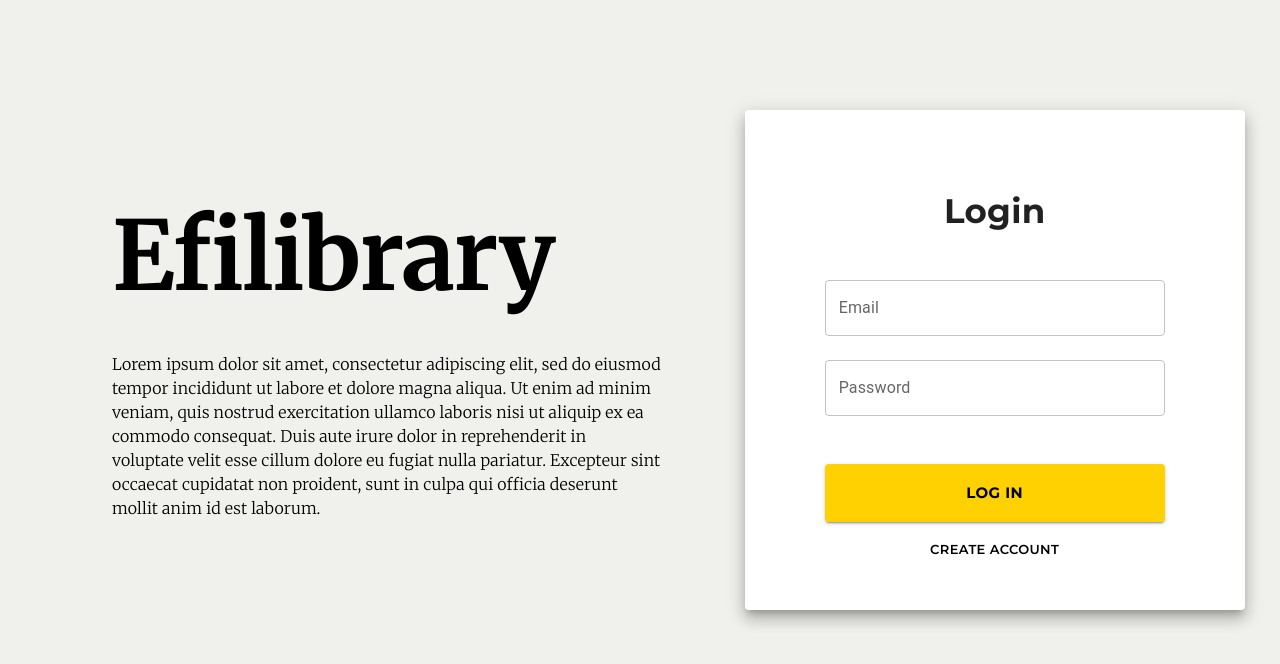
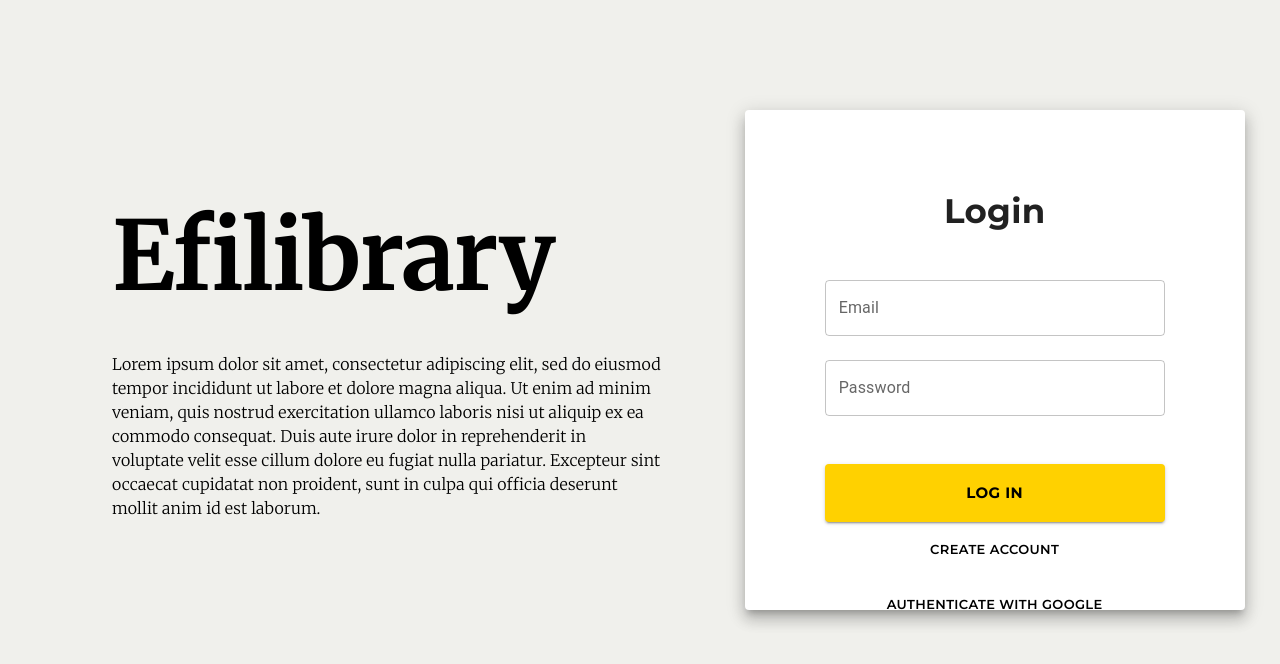
Before and after one commit to LibraryProjectGroup/library-project-frontend, a React (Create React App) app: page /login in a window 1280 px wide. Shown: the top 664 px of the page. Built offline with nearby package versions, Linux system fonts and the light colour scheme; no server answers.

Commit message:
Google authentication

```diff
--- a/src/components/pages/loginPage/LoginPage.tsx
+++ b/src/components/pages/loginPage/LoginPage.tsx
@@ -1,7 +1,7 @@
 import React, { useState, FC, useEffect, useContext } from "react";
 import { Box, Typography, TextField, Button, Paper, Grid } from "@mui/material";
 import BACKEND_URL from "../../../backendUrl";
-import { useNavigate } from "react-router-dom";
+import { Route, useNavigate } from "react-router-dom";
 import {
   loginButton,
   loginBox,
@@ -41,6 +41,19 @@ const LoginPage: FC = (): JSX.Element => {
       window.removeEventListener("resize", handleResize);
     };
   }, []);
+
+  useEffect(() => {
+    const params = new URLSearchParams(window.location.search);
+    const user = params.get("user");
+    const secret = params.get("secret");
+    if (!user || !secret) {
+      return;
+    }
+    setSession(secret);
+    navigate("/list-books");
+    // update user data when you logIn and logOut
+    context?.setIsLogin(true);
+  }, [context, navigate]);
 
   const handleLogin = async () => {
     try {
@@ -159,6 +172,19 @@ const LoginPage: FC = (): JSX.Element => {
                   Create account
                 </Button>
               </Box>
+              <Box>
+                <Button
+                  variant="text"
+                  onClick={() => {
+                    window.location.replace(
+                      "http://localhost:3002/auth/oidc/login"
+                    );
+                  }}
+                  sx={textButton}
+                >
+                  Authenticate with Google
+                </Button>
+              </Box>
             </Box>
           </Paper>
         </Grid>
```
